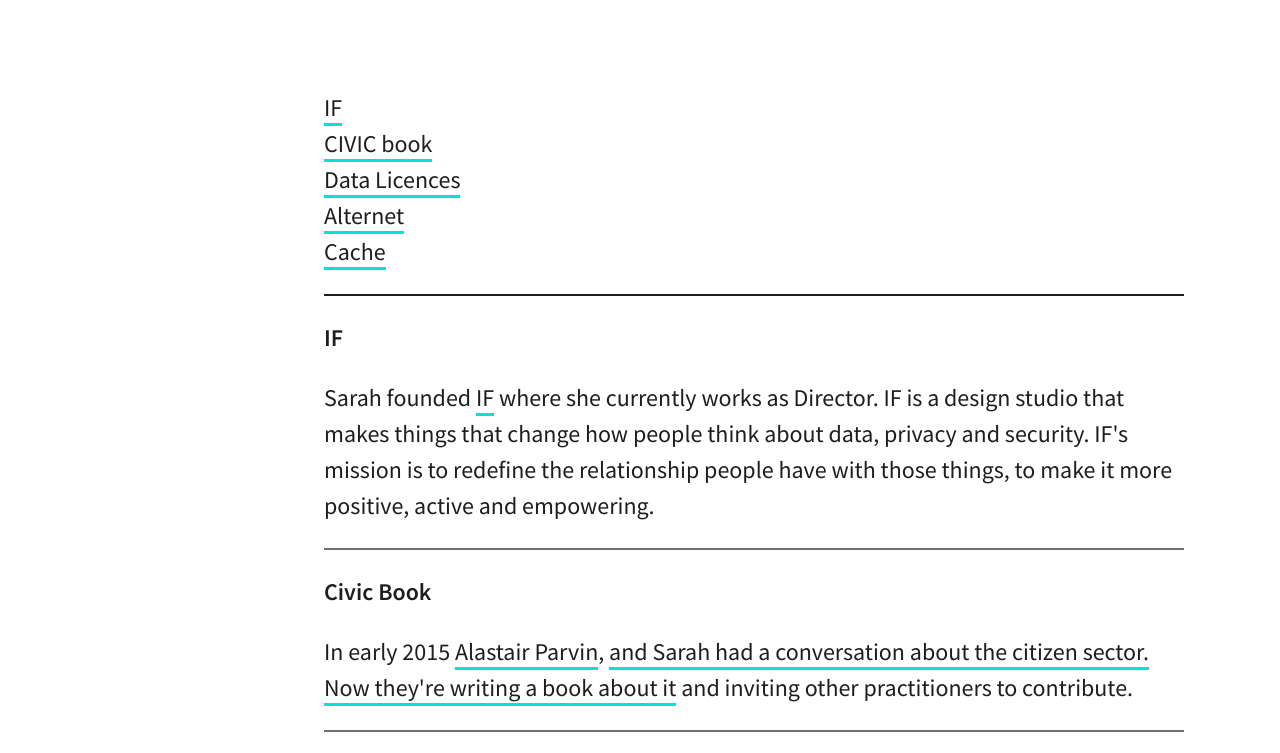
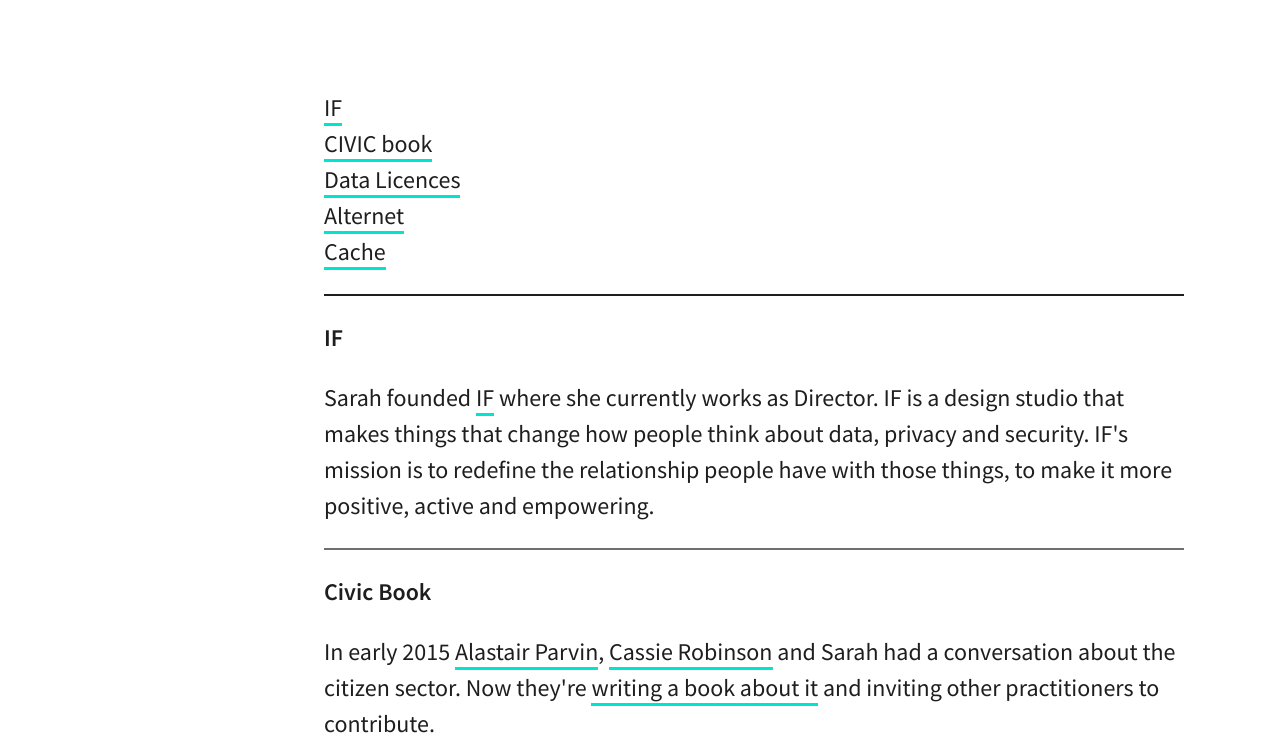
Before and after one commit to sarahtgold/sarah.gold, a website: page work.html in a window 1280 px wide. Shown: the part 194-947 px from the top of the page. Drawn offline with Linux system fonts and the light colour scheme.

Commit message:
Link error
Correcting a link error

```diff
--- a/work.html
+++ b/work.html
@@ -49,7 +49,7 @@
                     <p><b><section id="CIVIC">Civic Book</section></b></p>
 
                     <p>
-                        In early 2015 <a href="https://twitter.com/alastairparvin">Alastair Parvin</a>, <a href="https://twitter.com/cassierobinson"</a> and Sarah had a conversation about the citizen sector. Now they're <a href="https://civicbook.cc/">writing a book about it</a> and inviting other practitioners to contribute.</p>
+                        In early 2015 <a href="https://twitter.com/alastairparvin">Alastair Parvin</a>, <a href="https://twitter.com/cassierobinson">Cassie Robinson</a> and Sarah had a conversation about the citizen sector. Now they're <a href="https://civicbook.cc/">writing a book about it</a> and inviting other practitioners to contribute.</p>
 
                 <HR COLOR= "#6f6f6e">
 
```
